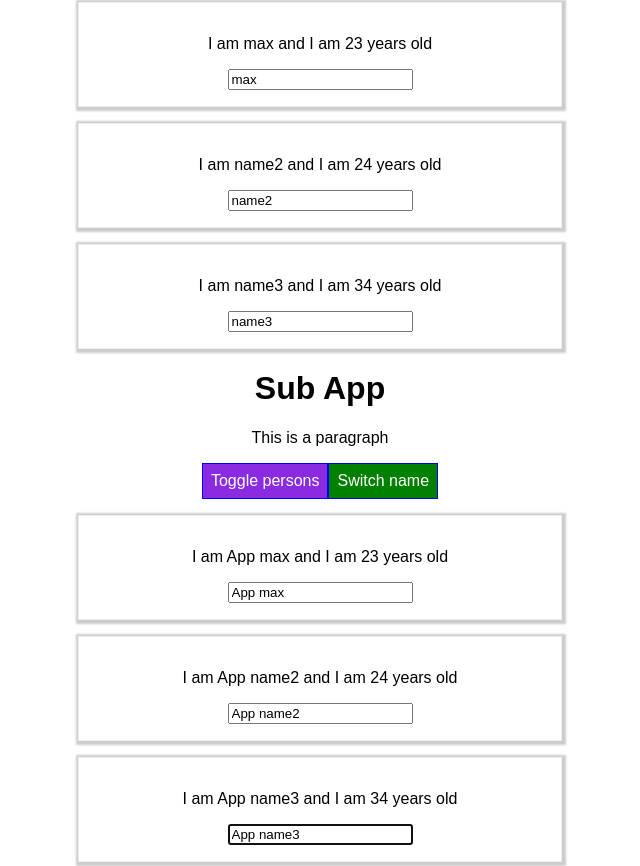
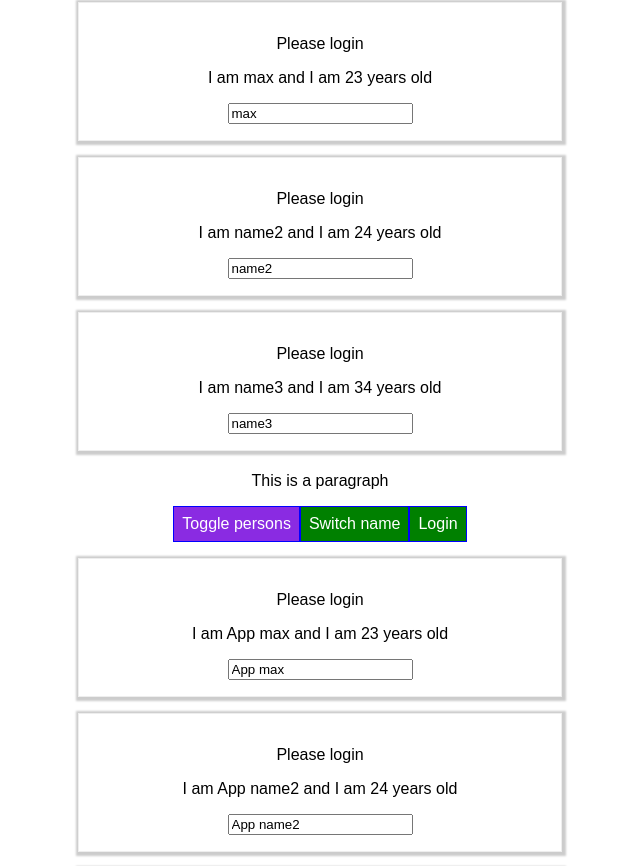
Before and after one commit to gbozsik/react-complete-guid, a React app: page / in a window 1280 px wide. Shown: the part 185-1051 px from the top of the page, without its empty margins (320-960 px from the left). Built offline with nearby package versions, Linux system fonts and the light colour scheme.

Commit message:
Context, component style.

```diff
--- a/src/components/cockpit/Cockpit.js
+++ b/src/components/cockpit/Cockpit.js
@@ -1,4 +1,5 @@
 import React, { useEffect, useRef } from 'react'
+import AuthContext from '../../context/Auth-context'
 
 import classes from './Cockpit.css'
 
@@ -52,6 +53,12 @@ const cockpit = (props) => {
             <button
                 className={assignedClasses.join(' ')}
                 onClick={props.clickChange} >Switch name</button>
+            <AuthContext.Consumer>
+                {(context) =>
+                    <button
+                        className={assignedClasses.join(' ')}
+                        onClick={context.login}>Login</button>}
+            </AuthContext.Consumer>
         </div>
     );
 }
--- a/src/components/persons/person/Person.js
+++ b/src/components/persons/person/Person.js
@@ -2,6 +2,7 @@ import React, { Component } from 'react';
 import ErrorBoundary from '../../../ErrorBoundary/ErrorBoundary'
 import WithClass from '../../../hoc/WithClass';
 import PropTypes from 'prop-types'
+import AuthContect from '../../../context/Auth-context'
 
 import classes from './Person.css';
 
@@ -27,18 +28,19 @@ class Person extends Component {
         console.log('[Person.js] renderin...');
         return (
             <WithClass classes={classes.Person}>
-                {/* <div className={classes.Person}> */}
                 <ErrorBoundary key={this.props.id}>
-                    <p onClick={this.props.click}>I am {this.props.name} and I am {this.props.age} years old</p>
-                    <p>{this.props.children}</p>
+                    <AuthContect.Consumer >{(context) => context.authenticated ? <p>Authenticated</p> : <p>Please login</p>}
+                    </AuthContect.Consumer>
+                    <p onClick={this.props.click} key='id1'>I am {this.props.name} and I am {this.props.age} years old</p>
+                    <p key='id2'>{this.props.children}</p>
                     <input
+                        key='id3'
                         // ref={(inputRef) => {this.inputElement = inputRef}}
                         ref={this.inputElementRef}
                         type='text'
                         onChange={this.props.changedName}
                         value={this.props.name} />
                 </ErrorBoundary>
-                {/* </div > */}
             </WithClass>
         )
     }
--- a/src/container/App.js
+++ b/src/container/App.js
@@ -76,12 +76,6 @@ const app = props => {
     return per;
   }
 
-  const getPersons2 = () => {
-    if (showPersonState.showPerson) {
-    return personComponentsState.personsComponents;
-    }
-  }
-
   return (
     <div className={classes.App}>
       <Cockpit
@@ -91,7 +85,7 @@ const app = props => {
         clickToggle={togglePersonHandler}
         clickChange={switchNameHandler}
       />
-      {getPersons2()}
+      {getPersons()}
     </div>
     // React.createElement('div', {className: 'App'}, React.createElement('h1', null, 'Hi i\'am a react app'))
   );
--- a/src/container/App2.js
+++ b/src/container/App2.js
@@ -6,6 +6,7 @@ import Persons from '../components/persons/Persons'
 import Cockpit from '../components/cockpit/Cockpit'
 import withClassFunction from '../hoc/withClassFunction'
 import Aux from '../hoc/Auxiliary'
+import AuthContext from '../context/Auth-context'
 
 class App2 extends Component {
     constructor(props) {
@@ -20,7 +21,8 @@ class App2 extends Component {
         ],
         showPerson: false,
         showCockpit: true,
-        changeCounter: 0
+        changeCounter: 0,
+        authenticated: false
     }
 
     // static getDerivedStateFromProps(props, state) {
@@ -85,6 +87,10 @@ class App2 extends Component {
         this.setState({ persons: persons });
     }
 
+    authenticationHandler = () => {
+        this.setState({authenticated: true})
+    }
+
     render() {
         console.log('[App2.js] render')
         let persons = null;
@@ -99,7 +105,7 @@ class App2 extends Component {
                     changedName={this.nameChangeHandler}
                 // changedName={(event) => this.nameChangeHandler(event, person.id)}
                 />
-            app = <App title={this.props.subTitle} />
+            app = <App  />
         }
         if (this.state.showCockpit) {
             cockPit = <Cockpit
@@ -118,9 +124,11 @@ class App2 extends Component {
                     this.setState({ showCockpit: !doesShowCocpit })
                 }
                 }>Remove Cockpit</button>
+                <AuthContext.Provider value={{authenticated: this.state.authenticated, login: this.authenticationHandler}}>
                 {cockPit}
                 {persons}
                 {app}
+                </AuthContext.Provider>
             </Aux>
             // React.createElement('div', {className: 'App'}, React.createElement('h1', null, 'Hi i\'am a react app'))
         )
--- /dev/null
+++ b/src/context/Auth-context.js
@@ -0,0 +1,8 @@
+import React from 'react'
+
+const authContext = React.createContext({
+    authenticated: false,
+    login: () => {}
+});
+
+export default authContext;
```
Lines whose indentation alone changed are shown as unchanged.
